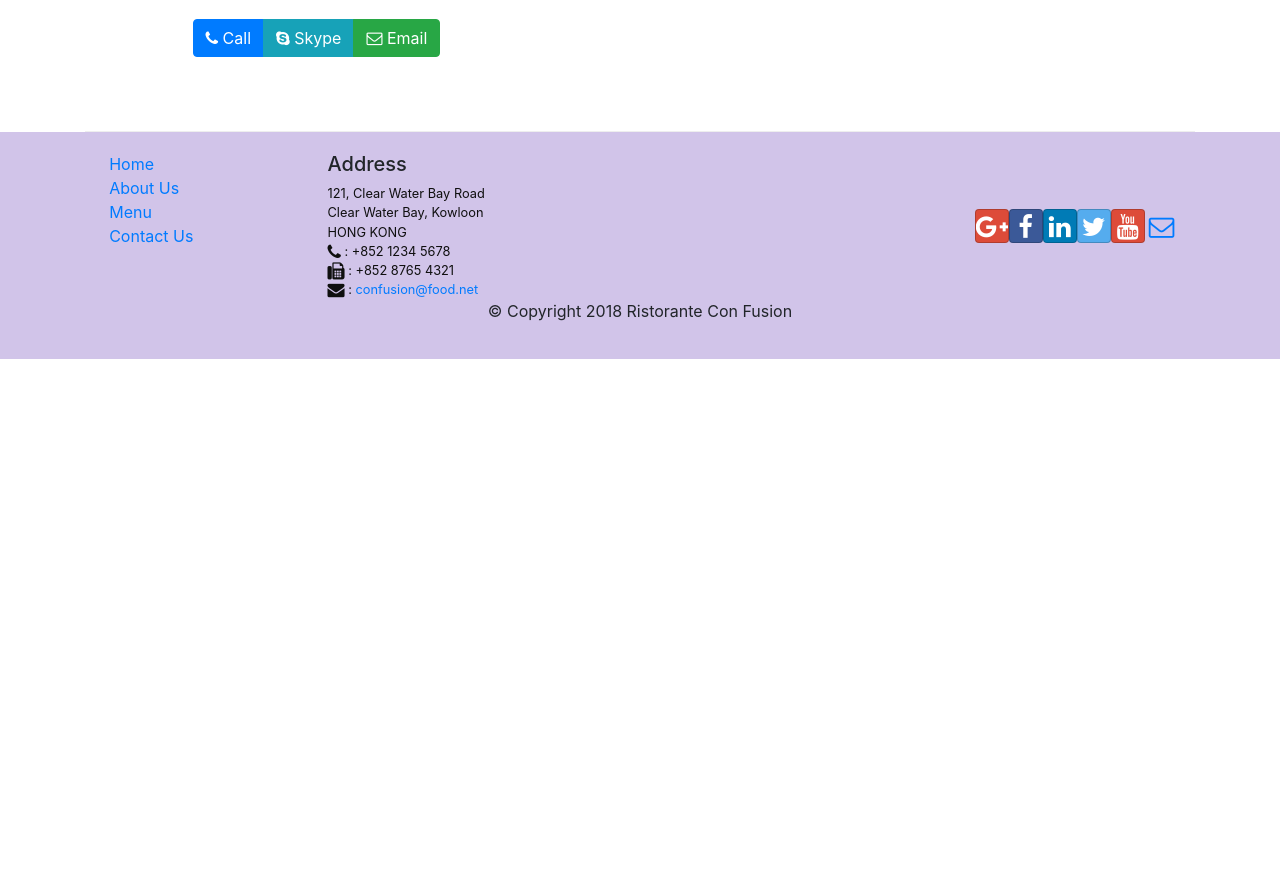
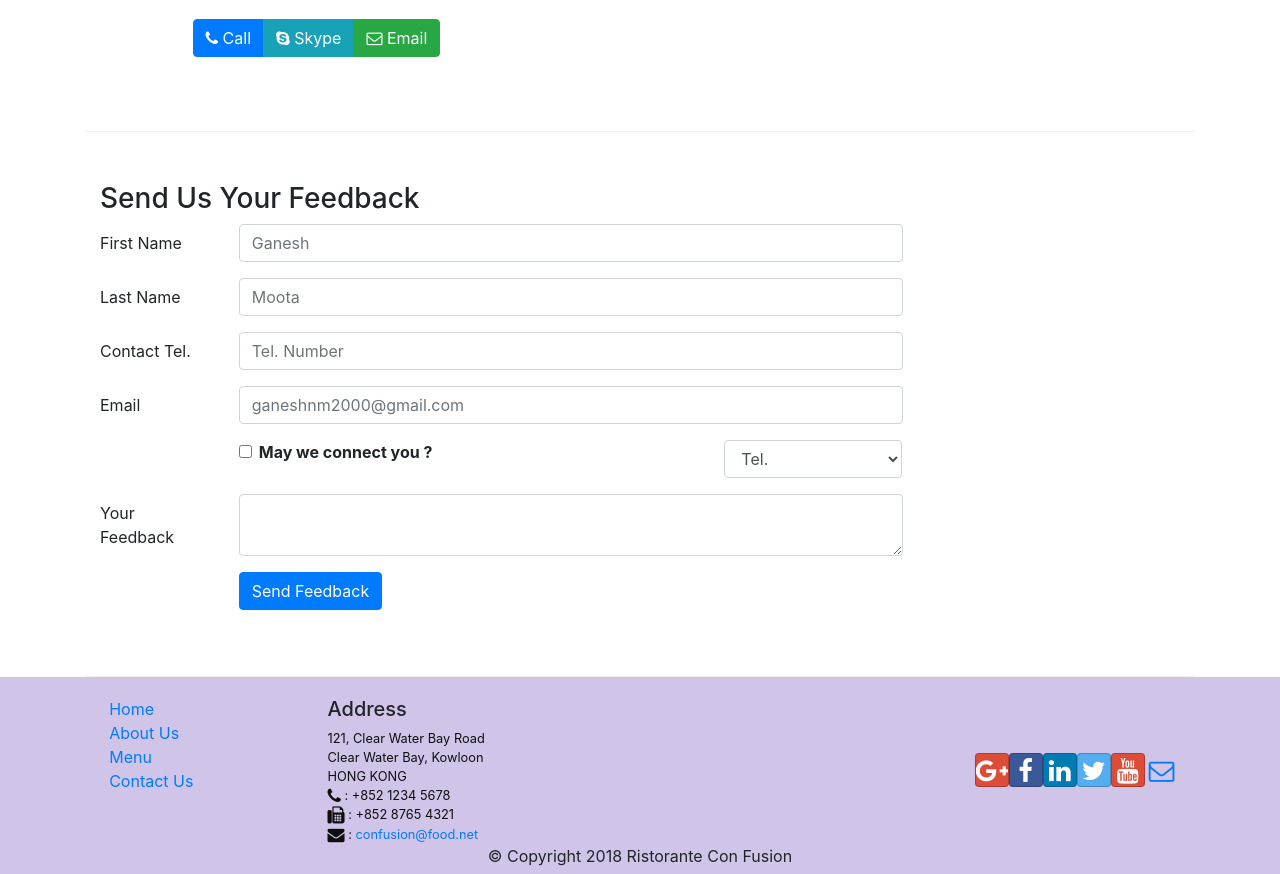
Before and after one commit to ganesh-moota/Restaurant_website_using_ReactJs, a React (Create React App) app: page /contactus in a window 1280 px wide. Shown: the part 740-1614 px from the top of the page. Before the commit the page ends 1099 px from the top, so only its background shows below. Built offline with nearby package versions, Linux system fonts and the light colour scheme.

Commit message:
controlled Compnents

```diff
--- a/src/components/contactComponent.js
+++ b/src/components/contactComponent.js
@@ -1,12 +1,45 @@
-import React from 'react';
-import { Breadcrumb, BreadcrumbItem } from 'reactstrap';
+import React, { Component } from 'react';
+import { Breadcrumb, BreadcrumbItem,Form, FormGroup, Label, Col, Input ,Button} from 'reactstrap';
 import { Link } from 'react-router-dom';
 
-function Contact(props) {
+class Contact extends Component {
+
+    constructor(props){
+        super(props);
+
+        this.state = {
+            firstname:"",
+            lastname:"",
+            telnum:"",
+            email:"",
+            agree:false,
+            contactType:"Tel.",
+            message:""
+        }
+    }
+
+    handleInputChange = (event) => {
+        const target = event.target;
+        const value = target.type === "checkbox"? target.checked : target.value;
+        const name = target.name;
+
+        this.setState({
+            [name]:value,
+        });
+
+    }
+
+    handleSubmit = (event) => {
+        console.log("Current state is : "+JSON.stringify(this.state));
+        alert("Current state is : "+JSON.stringify(this.state));
+        event.preventDefault();
+    }
+
+    render(){
         return(
             <div className="container">
                 <div className="row">
-                <div className="col-12">
+                    <div>
                         <Breadcrumb>
                             <BreadcrumbItem>
                                 <Link to='/home'>Home</Link>
@@ -44,8 +77,68 @@
                         </div>
                     </div>
                 </div>
+                <div className="row row-content">
+                    <div className="col-12"><h3>Send Us Your Feedback</h3></div>
+                    <div className="col-12 col-md-9">
+                        <Form onSubmit={this.handleSubmit}>
+                            <FormGroup row>
+                                <Label htmlFor="firstname" md={2}>First Name</Label>
+                                <Col md={10}>
+                                    <Input type="text" id="firstname" name="firstname" placeholder="Ganesh" value={this.state.firstname} onChange={this.handleInputChange}></Input>
+                                </Col>
+                            </FormGroup>
+                            <FormGroup row>
+                                <Label htmlFor="lastname" md={2}>Last Name</Label>
+                                <Col md={10}>
+                                    <Input type="text" id="lastname" name="lastname" placeholder="Moota" value={this.state.lastname} onChange={this.handleInputChange}></Input>
+                                </Col>
+                            </FormGroup>
+                            <FormGroup row>
+                                <Label htmlFor="telnum" md={2}>Contact Tel.</Label>
+                                <Col md={10}>
+                                    <Input type="tel" id="telnum" name="telnum" placeholder="Tel. Number" value={this.state.telnum} onChange={this.handleInputChange}></Input>
+                                </Col>
+                            </FormGroup>
+                            <FormGroup row>
+                                <Label htmlFor="email" md={2}>Email</Label>
+                                <Col md={10}>
+                                    <Input type="email" id="email" name="email" placeholder="ganeshnm2000@gmail.com" value={this.state.email} onChange={this.handleInputChange}></Input>
+                                </Col>
+                            </FormGroup>
+                            <FormGroup row>
+                                <Col md={{size:6,offset:2}}>
+                                    <FormGroup check>
+                                        <Label check>
+                                            <Input type="checkbox" name="agree" checked={this.state.agree} onChange={this.handleInputChange}/>
+                                            <strong>May we connect you ?</strong>
+                                        </Label>
+                                    </FormGroup>
+                                </Col>
+                                <Col md={{size:3,offset:1}}>
+                                    <Input type="select" name="contactType" value={this.state.contactType} onChange={this.handleInputChange}>
+                                        <option>Tel.</option>
+                                        <option>Email</option>
+                                    </Input>
+                                </Col>
+                            </FormGroup>
+                            <FormGroup row>
+                                <Label htmlFor="message" md={2}>Your Feedback</Label>
+                                <Col md={10}>
+                                    <Input type="textarea" id="message" name="message" value={this.state.message} onChange={this.handleInputChange}></Input>
+                                </Col>
+                            </FormGroup>
+                            <FormGroup row>
+                                <Col md={{size:10,offset:2}}>
+                                    <Button type="submit" color="primary">Send Feedback</Button>
+                                </Col>
+                            </FormGroup>
+                        </Form>
+                    </div>
+                </div>
             </div>
         );
     }
 
+}
+
 export default Contact;
```
Lines whose indentation alone changed are shown as unchanged.
